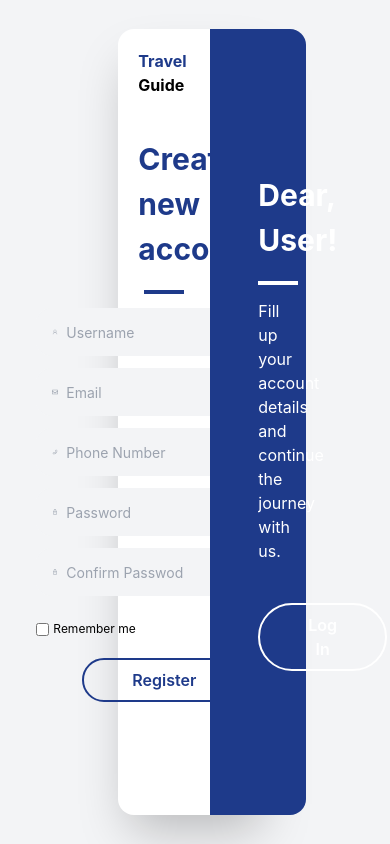
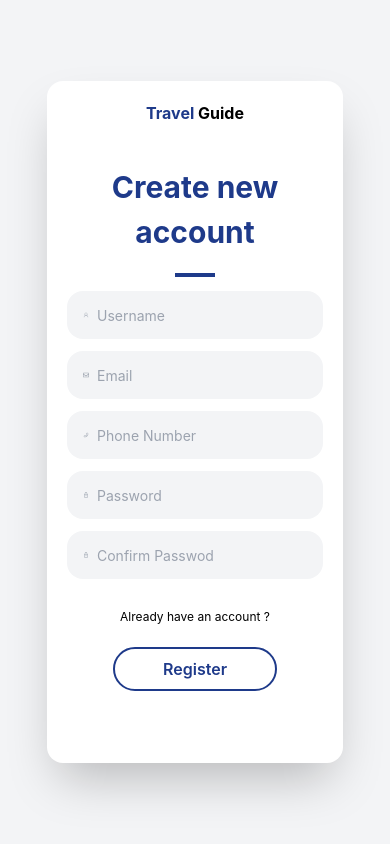
Before and after one commit to Lundrim23/Travel-Guide-Final, a React (Create React App) app: page /register in a window 390 px wide. Built offline with nearby package versions, Linux system fonts and the light colour scheme.

Commit message:
Fixed Login/Register Responsivity

```diff
--- a/src/pages/Login.js
+++ b/src/pages/Login.js
@@ -6,10 +6,10 @@ export function LogIn() {
   return (
     <div className="flex flex-col items-center justify-center min-h-screen py-2 bg-gray-100">
       <main className="flex flex-col items-center justify-center w-full flex-1 px-20 text-center">
-        <div className="bg-white rounded-2xl shadow-2xl flex w-2/3 max-w-4xl">
+        <div className="bg-white rounded-2xl shadow-2xl flex lg:w-1/3 md:w-2/3 sm:w-full">
           {/* Sign In Section */}
-          <div className="w-3/5 p-5">
-            <div className="text-left font-bold">
+          <div className="w-full p-5">
+            <div className="text-center font-bold">
               <span className="text-blue-900">Travel </span>Guide
             </div>
 
@@ -41,11 +41,10 @@ export function LogIn() {
                   />
                 </div>
 
-                <div className="flex justify-between w-64 mb-5 pt-3">
-                  <label className="flex items-center text-xs">
-                    <input type="checkbox" name="remember" className="mr-1" />{" "}
-                    Remember me
-                  </label>
+                <div className="flex justify-between w-64 mb-5 pt-5">
+                  <Link to="/register" className="flex items-center text-xs cursor-pointer">
+                    Dont't have an account ?
+                  </Link>
                   <a href="#" className="text-xs">
                     Forgot Password?
                   </a>
@@ -60,21 +59,6 @@ export function LogIn() {
               </div>
             </div>
           </div>
-
-          {/* Sign Up Section */}
-          <div className="w-2/5 bg-blue-900 text-white rounded-tr-2xl rounded-br-2xl py-36 px-12">
-            <h2 className="text-3xl font-bold mb-2">Hello, Friend!</h2>
-            <div className="border-2 w-10 border-white inline-block mb-2"></div>
-            <p className="mb-10">
-              Fill up personal information and start journey with us.
-            </p>
-            <Link
-              to="/register"
-              className="border-2 border-white rounded-full px-12 py-2 inline-block font-semibold hover:bg-white hover:text-blue-900"
-            >
-              Register
-            </Link>
-          </div>
         </div>
       </main>
     </div>
--- a/src/pages/Register.js
+++ b/src/pages/Register.js
@@ -25,10 +25,10 @@ function Register() {
   return (
     <div className="flex flex-col items-center justify-center min-h-screen py-2 bg-gray-100">
       <main className="flex flex-col items-center justify-center w-full flex-1 px-20 text-center">
-        <div className="bg-white rounded-2xl shadow-2xl flex w-2/3 max-w-4xl">
+        <div className="bg-white rounded-2xl shadow-2xl flex lg:w-1/3 md:w-2/3 sm:w-full">
           {/* Sign In Section */}
-          <div className="w-3/5 p-5">
-            <div className="text-left font-bold">
+          <div className="w-full p-5">
+            <div className="text-center font-bold">
               <span className="text-blue-900">Travel </span>Guide
             </div>
 
@@ -181,11 +181,10 @@ function Register() {
                     </p>
                   ) : null}
                 </div>
-                <div className="flex justify-between w-64 mb-5 pt-3 rounded-2xl">
-                  <label className="flex items-center text-xs">
-                    <input type="checkbox" name="remember" className="mr-1" />{" "}
-                    Remember me
-                  </label>
+                <div className="w-64 mb-5 pt-3 rounded-2xl">
+                  <Link to="/login" className="items-center text-xs cursor-pointer">
+                    Already have an account ?
+                  </Link>
                 </div>
 
                 <button
@@ -202,21 +201,6 @@ function Register() {
               </form>
             </div>
           </div>
-
-          {/* Sign Up Section */}
-          <div className="w-2/5 bg-blue-900 text-white rounded-tr-2xl rounded-br-2xl py-36 px-12 ">
-            <h2 className="text-3xl font-bold mb-3">Dear, User!</h2>
-            <div className="border-2 w-10 border-white inline-block mb-2"></div>
-            <p className="mb-10">
-              Fill up your account details and continue the journey with us.
-            </p>
-            <Link
-              to="/login"
-              className="border-2 border-white rounded-full px-12 py-2 inline-block font-semibold hover:bg-white hover:text-blue-900"
-            >
-              Log In
-            </Link>
-          </div>
         </div>
       </main>
     </div>
```
